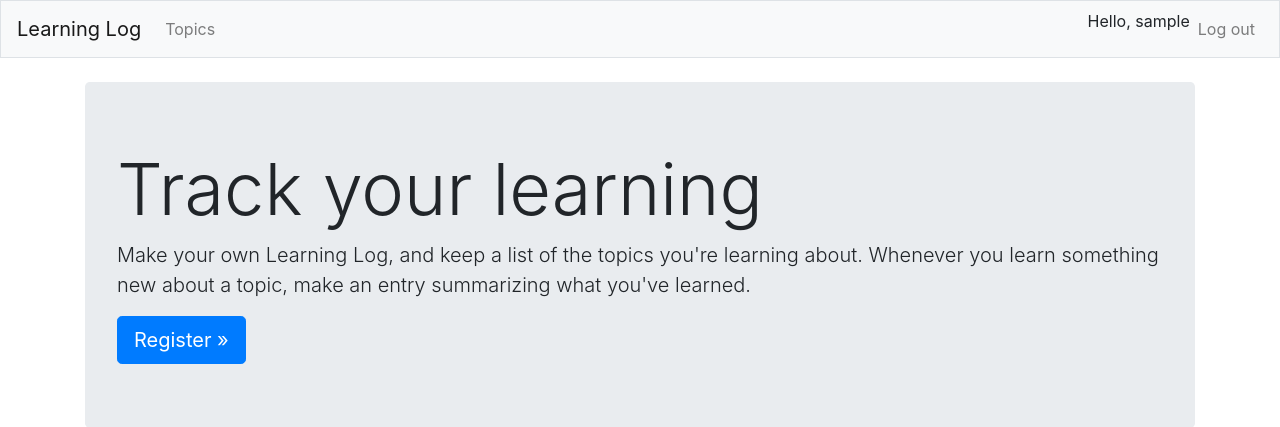
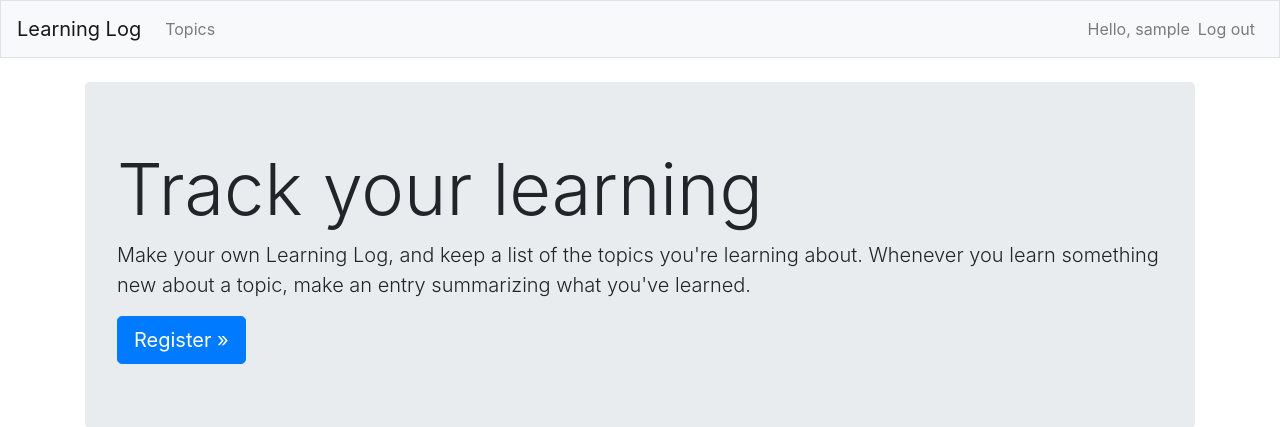
Before and after one commit to IlyaKhramtsov/learning-log, a Django app: page / in a window 1280 px wide. Shown: the top 427 px of the page. Run offline with Django 3.2, Linux system fonts and the light colour scheme; the visitor is signed in with stand-in values (Sample User, id 1); some libraries are stand-ins or nearby versions.

Commit message:
change username style

```diff
--- a/learning_logs/templates/learning_logs/base.html
+++ b/learning_logs/templates/learning_logs/base.html
@@ -27,7 +27,7 @@
             <ul class="navbar-nav ml-auto">
                 {% if user.is_authenticated %}
                   <li class="nav-item">
-                      <span class="nav-text">Hello, {{ user.username }}</span>
+                      <span class="navbar-text">Hello, {{ user.username }}</span>
                   </li>
                   <li class="nav-item">
                     <a class="nav-link" href="{% url 'users:logout' %}">Log out</a>
```
